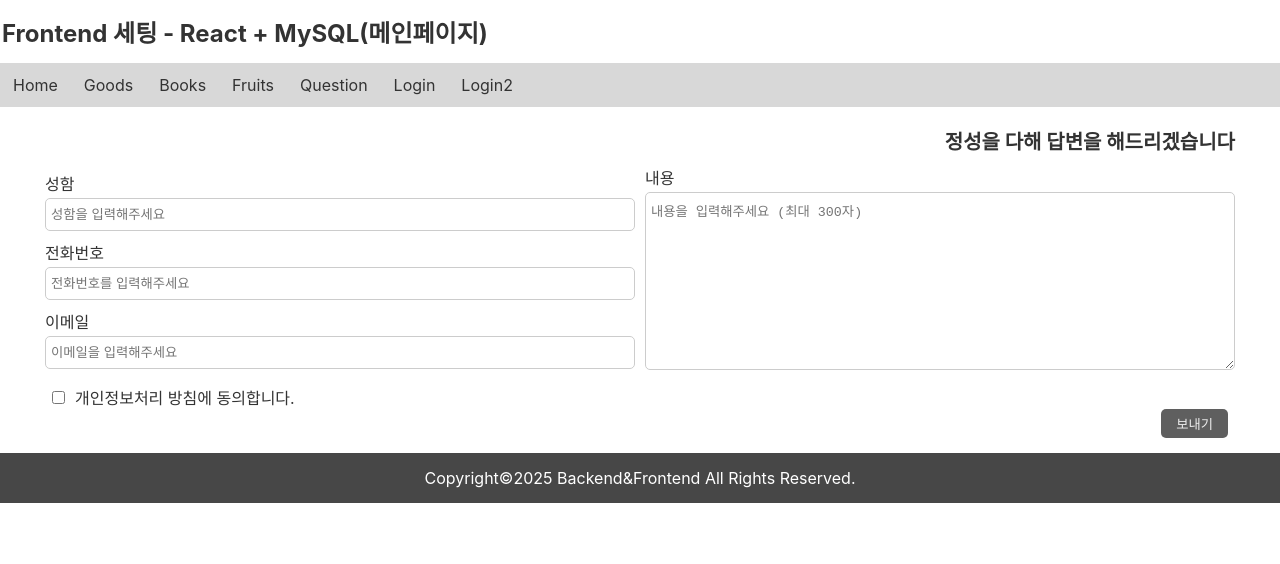
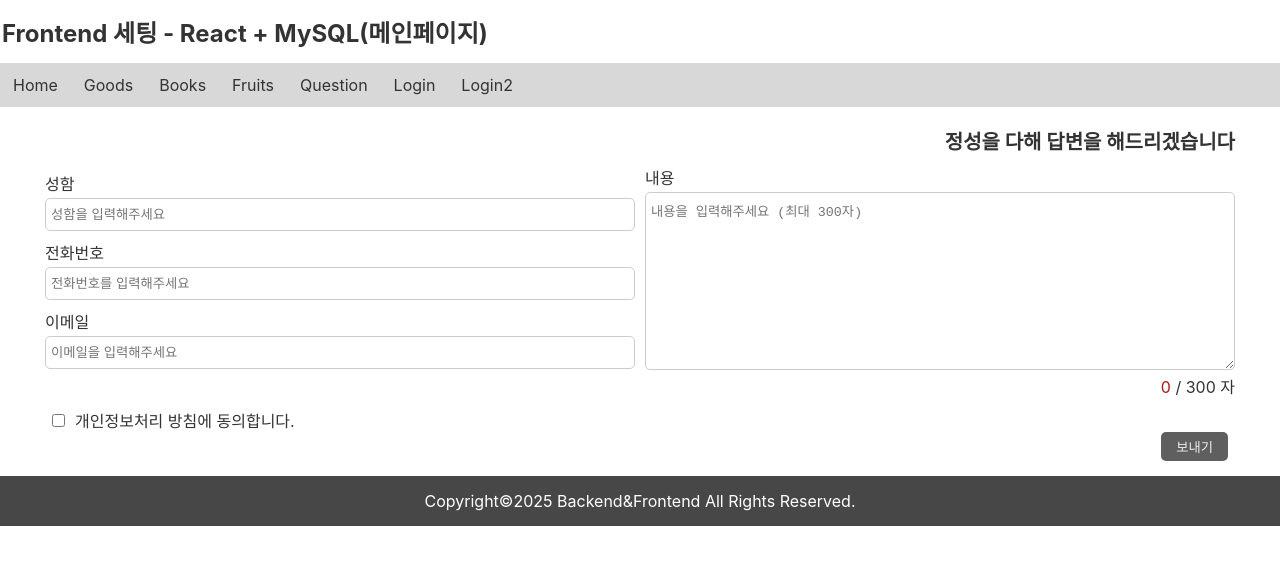
Before and after one commit to shy9803/frontend2505, a React (Create React App) app: page /question in a window 1280 px wide. Shown: the top 564 px of the page. Built offline with nearby package versions, Linux system fonts and the light colour scheme.

Commit message:
Update Question.js

```diff
--- a/src/component/Question.js
+++ b/src/component/Question.js
@@ -16,10 +16,18 @@ const Question = () => {
 
   const { setQuestionCount } = useContext(AlertContext);
 
+  // 글자수 제한 (개별 추가)
+  let [inputCount, setInputCount] = useState(0);
+
   // 2. 입력 양식에 사용자가 입력시 함수 호출
   const handleChange = (e) => {
     const{name, value} = e.target;
     setFormData(prev => ({...prev, [name]: value}));
+
+    // 해당 구역에만 글자수 제한 체크
+    if(name === 'txtbox') {
+      setInputCount(value.length);
+    }
   }
 
   // 3. 입력 완료 or 전송하기 or send 버튼 클릭시 실행되는 함수
@@ -27,7 +35,7 @@ const Question = () => {
   const handleSubmit = async e => {
     e.preventDefault();
     try{ // 데이터 전송 성공시
-      await axios.post('https://port-0-backend-mbiobig1cd0dc4c0.sel4.cloudtype.app/question', formData);
+      await axios.post('http://localhost:9070/question', formData);
       alert('질문이 등록되었습니다.');
       setQuestionCount(count => count + 1); // 숫자 증가
 
@@ -64,6 +72,9 @@ const Question = () => {
             <textarea rows='10' cols='50' name='txtbox' id='txtbox' placeholder='내용을 입력해주세요 (최대 300자)' value={formData.txtbox} onChange={handleChange} required
             maxLength={300} // 300자 제한 추가
             ></textarea>
+            <div className='limit_txt'>
+              <p><span>{inputCount}</span> / 300 자</p>
+            </div>
           </div>
         </div>
 
@@ -81,3 +92,7 @@ const Question = () => {
 }
 
 export default Question;
+
+// 글자수 제한 참고 사이트
+// https://velog.io/@posinity/리액트-input-글자수-실시간-표시-글자수-제한-그-이상-못쓰게-하기
+// GPT 수정(해당 구역에만 글자수 제한 체크)
```
